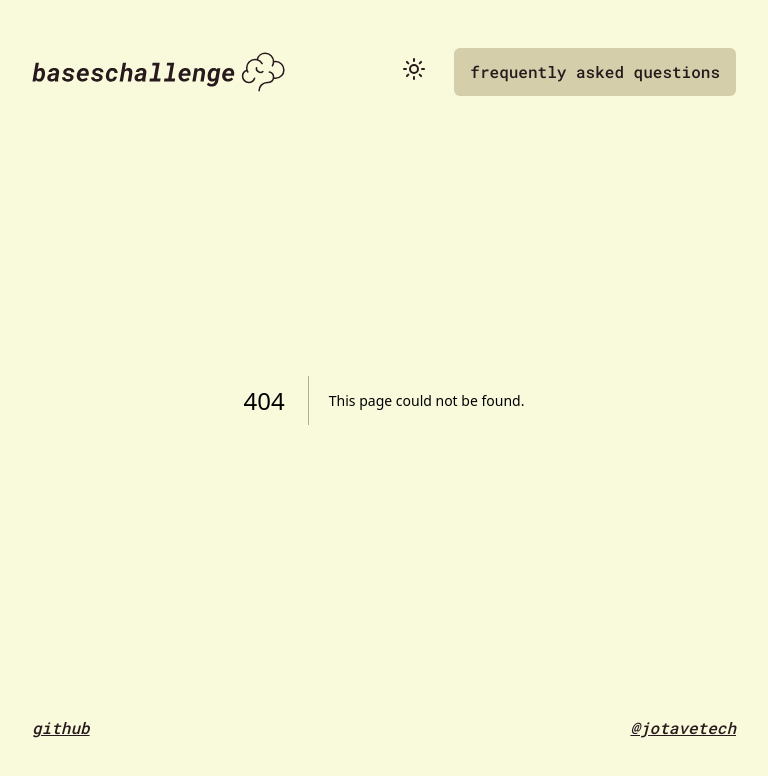
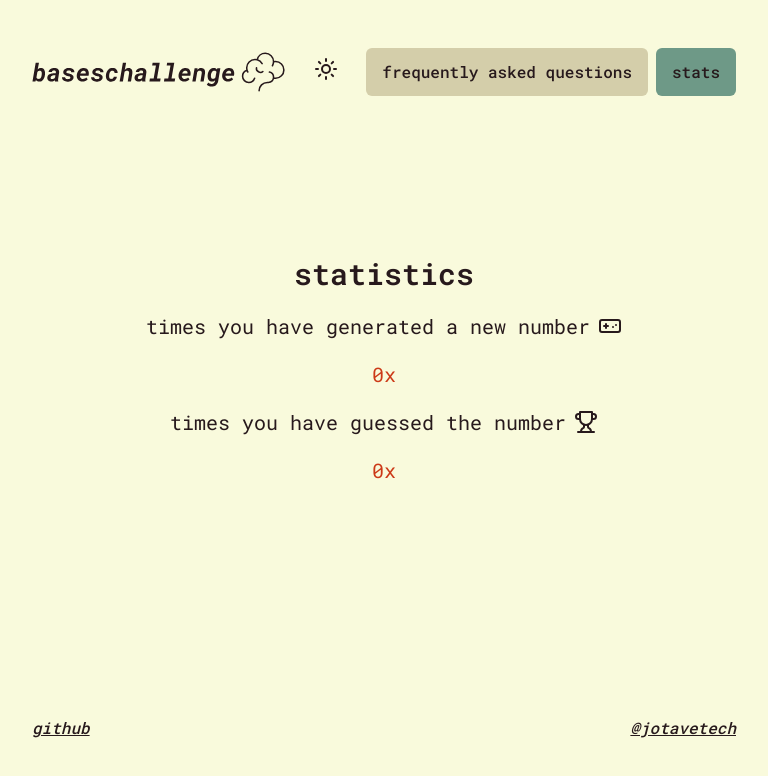
Before and after one commit to jotavetech/baseschallenge, a Next.js app: page /stats in a window 1280 px wide. Before the commit this address had no page. Shown: the top 776 px of the page, without its empty margins (256-1024 px from the left). Built offline with nearby package versions, Linux system fonts and the light colour scheme.

Commit message:
add stats page

```diff
--- a/app/components/game/game.tsx
+++ b/app/components/game/game.tsx
@@ -1,4 +1,4 @@
-import { SystemNumbersType } from "@/types";
+import { SystemNumbersType, statsType } from "@/types";
 
 import { FormEvent, useEffect, useState } from "react";
 
@@ -11,6 +11,7 @@ import {
   generateNumber,
   getConversion,
 } from "@/app/utils/generateNumbers";
+
 import Result from "./result";
 
 interface GameProps {
@@ -38,6 +39,23 @@ const Game = ({ from, to }: GameProps) => {
   useEffect(() => {
     if (rounds === 5) {
       setShowResult(true);
+
+      const statsStorage = localStorage.getItem("stats");
+
+      if (statsStorage) {
+        let statsJson = JSON.parse(statsStorage) as statsType;
+
+        statsJson.timesPlayed = statsJson.timesPlayed + 5;
+        statsJson.timesWinned = statsJson.timesWinned + score;
+
+        localStorage.setItem("stats", JSON.stringify(statsJson));
+      } else {
+        const stats = {
+          timesPlayed: 5,
+          timesWinned: score,
+        };
+        localStorage.setItem("stats", JSON.stringify(stats));
+      }
     }
   }, [rounds]);
 
--- a/app/components/layout/header.tsx
+++ b/app/components/layout/header.tsx
@@ -1,8 +1,21 @@
+"use client";
+
 import Image from "next/image";
 import Link from "next/link";
 import ModeToggle from "./mode-toggle";
+import { useRouter } from "next/navigation";
 
 const Header = () => {
+  const router = useRouter();
+
+  const handleStatsNav = () => {
+    const accept = confirm("If you're playing, your progress will be lost.");
+
+    if (accept) {
+      router.push("/stats");
+    }
+  };
+
   return (
     <header className="w-full h-20 lg:h-36 fixed top-0 left-0 flex items-center justify-between px-7 md:px-12 lg:px-52 xl:px-72 z-30 bg-app-bg dark:bg-app-bg-dark">
       <Link href="/" aria-label="go to bases challange">
@@ -27,11 +40,13 @@ const Header = () => {
             frequently asked questions
           </button>
         </Link>
-        {/* <Link href="/help" aria-label="go to help">
-          <button className="bg-button-bg-2 text-primary dark:text-primary-dark font-medium px-2 rounded-xl lg:rounded-md lg:px-4 lg:py-3 hover:-translate-y-1">
-            help
-          </button>
-        </Link> */}
+
+        <button
+          className="bg-button-bg-2 text-primary dark:text-primary-dark font-medium px-2 rounded-xl lg:rounded-md lg:px-4 lg:py-3 hover:-translate-y-1"
+          onClick={handleStatsNav}
+        >
+          stats
+        </button>
       </div>
     </header>
   );
--- /dev/null
+++ b/app/stats/page.tsx
@@ -0,0 +1,43 @@
+"use client";
+
+import { statsType } from "@/types";
+
+import { Gamepad, Trophy } from "lucide-react";
+
+const StatsPage = () => {
+  const stats = localStorage.getItem("stats");
+
+  let timesPlayed = 0;
+  let timesWinned = 0;
+
+  if (stats) {
+    const statsJson = JSON.parse(stats) as statsType;
+
+    timesPlayed = statsJson.timesPlayed;
+    timesWinned = statsJson.timesWinned;
+  }
+
+  return (
+    <div className="py-20 lg:py-36 min-h-screen flex items-center md:justify-start justify-center flex-col">
+      <h1 className="text-primary dark:text-primary-dark md:mt-28 font-semibold text-3xl">
+        statistics
+      </h1>
+      <div className="mt-5 text-center flex flex-col items-center gap-5">
+        <p className="text-primary dark:text-primary-dark text-sm md:text-xl flex items-center gap-2">
+          times you have generated a new number <Gamepad />
+        </p>
+        <span className="text-secondary dark:text-secondary-dark text-lg md:text-xl">
+          {timesPlayed}x
+        </span>
+        <p className="text-primary dark:text-primary-dark text-sm md:text-xl flex items-center gap-2">
+          times you have guessed the number <Trophy />
+        </p>
+        <span className="text-secondary dark:text-secondary-dark text-lg md:text-xl">
+          {timesWinned}x
+        </span>
+      </div>
+    </div>
+  );
+};
+
+export default StatsPage;
--- a/types.ts
+++ b/types.ts
@@ -1 +1,6 @@
 export type SystemNumbersType = "binary" | "hex" | "decimal";
+
+export type statsType = {
+  timesPlayed: number;
+  timesWinned: number;
+};
```
